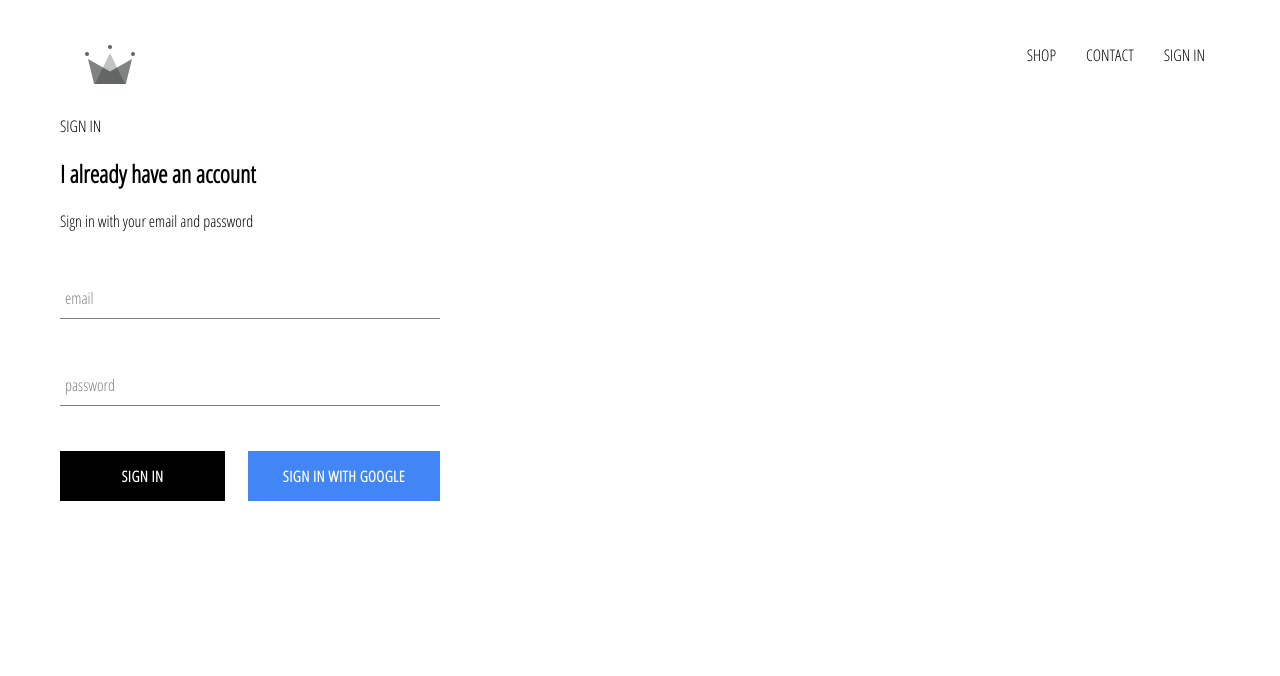
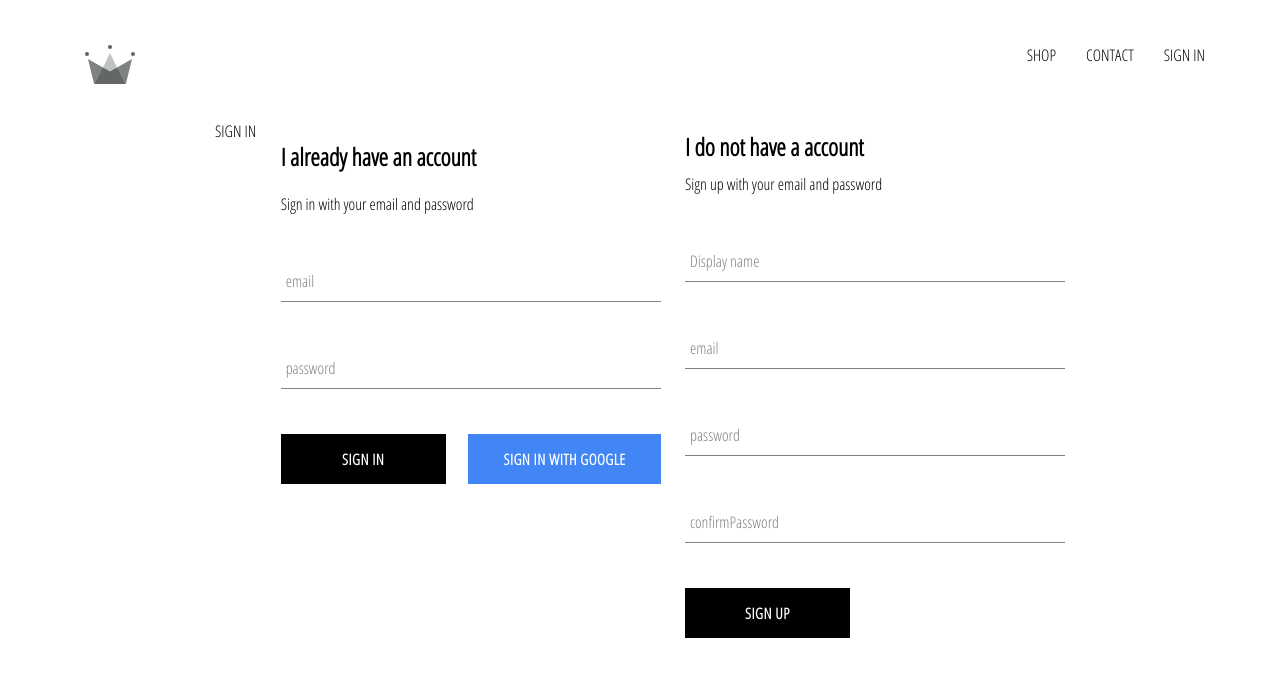
Before and after one commit to netraluis/crwn-clothing, a React (Create React App) app: page /signin in a window 1280 px wide. Shown: the top 676 px of the page. Built offline with nearby package versions, Linux system fonts and the light colour scheme; no server answers.

Commit message:
auth acabado pero no superado

```diff
--- a/src/App.js
+++ b/src/App.js
@@ -6,7 +6,7 @@
 import HomePage from './pages/homepages/homepage.component';
 import Header from './components/header/header.component';
 import signInsignUp from './pages/sign-in-sign-up/sign-in-sign-up.component';
-import {auth} from './firebase/firebase.utils';
+import {auth,createUserProfileDocument} from './firebase/firebase.utils';
 
 
 
@@ -21,11 +21,31 @@
 unsubsribeFromAuth = null
 
 componentDidMount(){
-  this.unsubsribeFromAuth = auth.onAuthStateChanged(user=>{
-    this.setState({
-      currentUser:user
-    });
-    console.log(user);
+  this.unsubsribeFromAuth = auth.onAuthStateChanged(async userAuth=>{
+    console.log(userAuth)
+    if(userAuth){
+      const userRef = await createUserProfileDocument(userAuth);
+      userRef.onSnapshot(snapShot=>{
+        console.log(snapShot.data())
+        this.setState({
+          currentUser:{
+            id:snapShot.id,
+            ...snapShot.data()
+          }
+        },()=>{
+          console.log(this.state)
+        })
+      })
+    }else{
+      this.setState({
+        currentUser:userAuth
+      })
+    }
+    // createUserProfileDocument(userAuth)
+    // this.setState({
+    //   currentUser:userAuth
+    // });
+    // console.log(user);
   });
 }
 
--- a/src/components/sign-in/signIn.component.jsx
+++ b/src/components/sign-in/signIn.component.jsx
@@ -3,7 +3,7 @@
 import "./signIn.styles.scss";
 import FormInput from "./../form-input/form-input.component";
 import CustomButton from './../custom-button/custom-button.component';
-import {signInWithGoogle} from './../../firebase/firebase.utils';
+import {signInWithGoogle,auth} from './../../firebase/firebase.utils';
 
 class SignIn extends React.Component {
   constructor(props) {
@@ -19,10 +19,16 @@
     this.setState({ [name]: value });
   };
 
-  handleSubmit = event => {
+  handleSubmit = async event => {
     event.preventDefault();
-    console.log("sub");
-    this.setState({ email: "", password: "" });
+    const {email, password} = this.state
+
+    try{
+      auth.signInWithEmailAndPassword(email,password);
+      this.setState({ email: "", password: "" });
+    }catch(error){
+      console.error(error)
+    }
   };
   render() {
     return (
--- /dev/null
+++ b/src/components/sign-up/sign-up.component.jsx
@@ -0,0 +1,99 @@
+import React from 'react';
+import FormInput from '../form-input/form-input.component';
+import CustomButton from './../custom-button/custom-button.component';
+
+import {auth, createUserProfileDocument} from '../../firebase/firebase.utils';
+
+import './sign-up.styles.scss'
+
+class SignUp extends React.Component{
+    constructor(){
+        super()
+
+        this.state={
+            displayName: '',
+            email: '',
+            password:'',
+            confirmPassword:''
+        }
+    }
+
+    handleSubmit = async(event) => {
+        event.preventDefault();
+
+        const {displayName, email, password, confirmPassword} = this.state;
+
+        if (password !== confirmPassword){
+            alert('passwords differents')
+            return;
+        }
+
+        try{
+            const {user} = await auth.createUserWithEmailAndPassword(
+                email,
+                password
+            );
+
+            createUserProfileDocument(user, {displayName})
+        }catch(error){
+            console.error(error)
+        }
+    }
+
+    handleChange = event => {
+        // event.target[name]
+        const {name, value} = event.target;
+        this.setState({
+            [name]:value
+        })
+    }
+
+    render(){
+        const {displayName, email, password, confirmPassword} = this.state;
+        return (
+            <div className='sign-up'>
+                <h2 className='title'>I do not have a account</h2>
+                <span>Sign up with your email and password</span>
+                <form className = 'sign-up-form' onSubmit={this.handleSubmit}>
+                    <FormInput
+                        type='text'
+                        name='displayName'
+                        value={displayName}
+                        onChange = {this.handleChange}
+                        label = 'Display name'
+                        required
+                        />
+                    <FormInput
+                        type='email'
+                        name='email'
+                        value={email}
+                        onChange = {this.handleChange}
+                        label = 'email'
+                        required
+                        />
+                    <FormInput
+                        type='password'
+                        name='password'
+                        value={password}
+                        onChange = {this.handleChange}
+                        label = 'password'
+                        required
+                        />
+                    <FormInput
+                        type='password'
+                        name='confirmPassword'
+                        value={confirmPassword}
+                        onChange = {this.handleChange}
+                        label = 'confirmPassword'
+                        required
+                        />
+
+                    <CustomButton type = 'submit'>SIGN UP</CustomButton>
+                </form>
+
+            </div>
+        )
+    }
+}
+
+export default SignUp;
--- /dev/null
+++ b/src/components/sign-up/sign-up.styles.scss
@@ -0,0 +1,9 @@
+.sign-up {
+  display: flex;
+  flex-direction: column;
+  width: 380px;
+
+  .title {
+    margin: 10px 0;
+  }
+}
--- a/src/firebase/firebase.utils.js
+++ b/src/firebase/firebase.utils.js
@@ -13,6 +13,31 @@
     measurementId: "G-MBPMPCZKHT"
   };
 
+  export const createUserProfileDocument = async (userAuth, additionalData)=>{
+    if (!userAuth) return;
+
+    const userRef = firestore.doc(`users/${userAuth.uid}`);
+
+    const snapShot = await userRef.get();
+
+    if (!snapShot.exists){
+        const {displayName, email} = userAuth;
+        const createdAt = new Date();
+        try {
+            await userRef.set({
+                displayName,
+                email,
+                createdAt,
+                ...additionalData
+            })
+        } catch (error){
+            console.log('error creating user', error.message)
+        }
+    }
+    return userRef;
+
+}
+
   firebase.initializeApp(config);
 
   export const auth = firebase.auth();
--- a/src/pages/sign-in-sign-up/sign-in-sign-up.component.jsx
+++ b/src/pages/sign-in-sign-up/sign-in-sign-up.component.jsx
@@ -2,11 +2,13 @@
 
 import './sign-in-sign-up.component.styles.scss';
 import SignIn from './../../components/sign-in/signIn.component';
+import SignUp from './../../components/sign-up/sign-up.component';
 
 const signInsignUp = () =>(
     <div className='sign-in-and-sign-up'>
         SIGN IN
         <SignIn/>
+        <SignUp/>
     </div>
 )
 
--- a/src/pages/sign-in-sign-up/sign-in-sign-up.component.styles.scss
+++ b/src/pages/sign-in-sign-up/sign-in-sign-up.component.styles.scss
@@ -0,0 +1,6 @@
+.sign-in-and-sign-up {
+    width: 850px;
+    display: flex;
+    justify-content: space-between;
+    margin: 30px auto;
+  }
```
